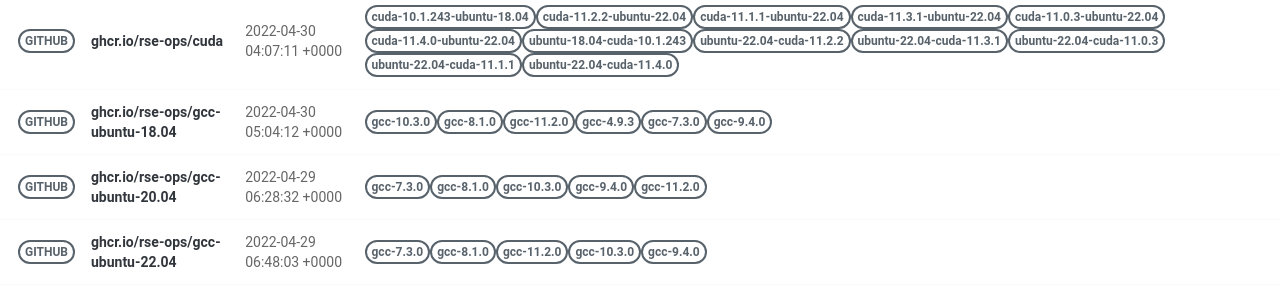
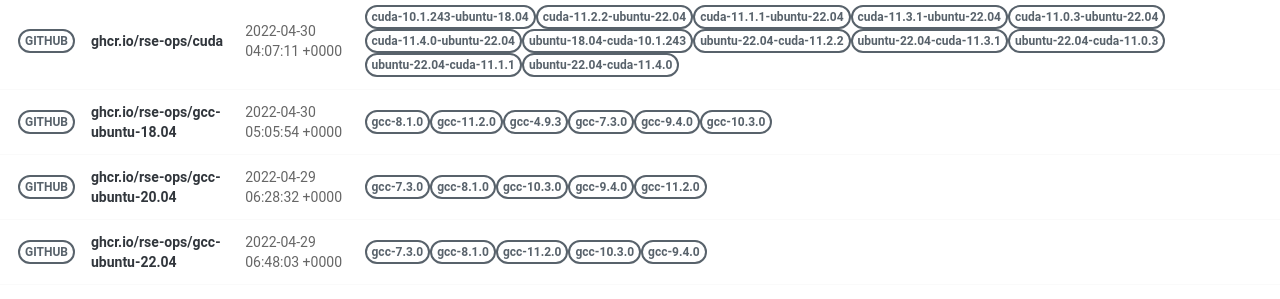
Before and after one commit to rse-ops/docker-images, a Jekyll site: the page built from pages/index.md, in a window 1280 px wide. Shown: the part 502-801 px from the top of the page. Built offline with Jekyll 4.4.1, drawn with Linux system fonts in a browser that asks for light colours; nearby versions of some CDN libraries.

Commit message:
Automated push to update library 2022-04-30

```diff
--- a/_library/ghcr.io-rse-ops-gcc-ubuntu-18.04.md
+++ b/_library/ghcr.io-rse-ops-gcc-ubuntu-18.04.md
@@ -1,14 +1,11 @@
 ---
 layout: container
 name: ghcr.io/rse-ops/gcc-ubuntu-18.04
-updated_at: 2022-04-30 05:04:12.574454
+updated_at: 2022-04-30 05:05:54.060248
 
 
 container_url: https://github.com/orgs/rse-ops/packages/container/package/gcc-ubuntu-18.04
 versions:
- - tag: gcc-10.3.0
-   dockerfile: https://github.com/rse-ops/docker-images/blob/main/ubuntu/gcc/Dockerfile
-   manifest: https://crane.ggcr.dev/manifest/ghcr.io/rse-ops/gcc-ubuntu-18.04:gcc-10.3.0
  - tag: gcc-8.1.0
    dockerfile: https://github.com/rse-ops/docker-images/blob/main/ubuntu/gcc/Dockerfile
    manifest: https://crane.ggcr.dev/manifest/ghcr.io/rse-ops/gcc-ubuntu-18.04:gcc-8.1.0
```
Also changed, not shown: other parts of _library/ghcr.io-rse-ops-gcc-ubuntu-18.04.md (+3 -0 lines).
